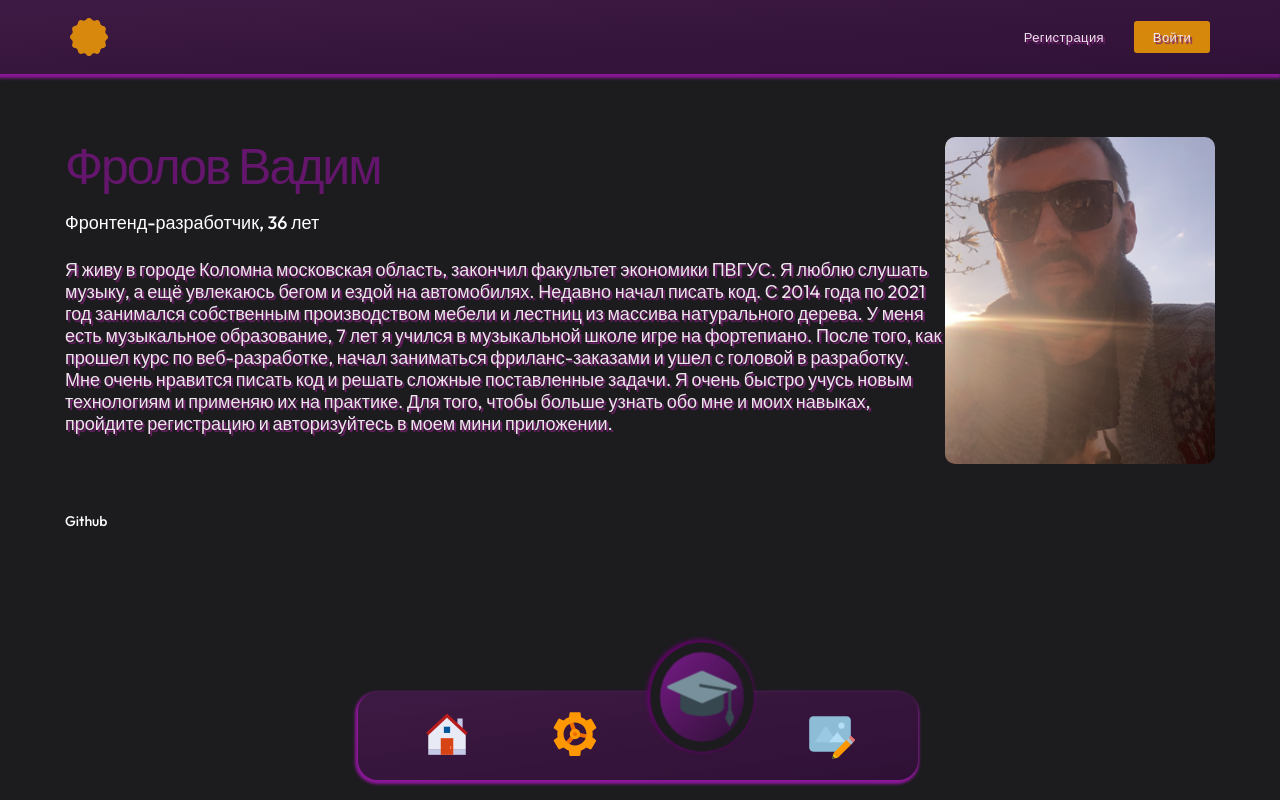
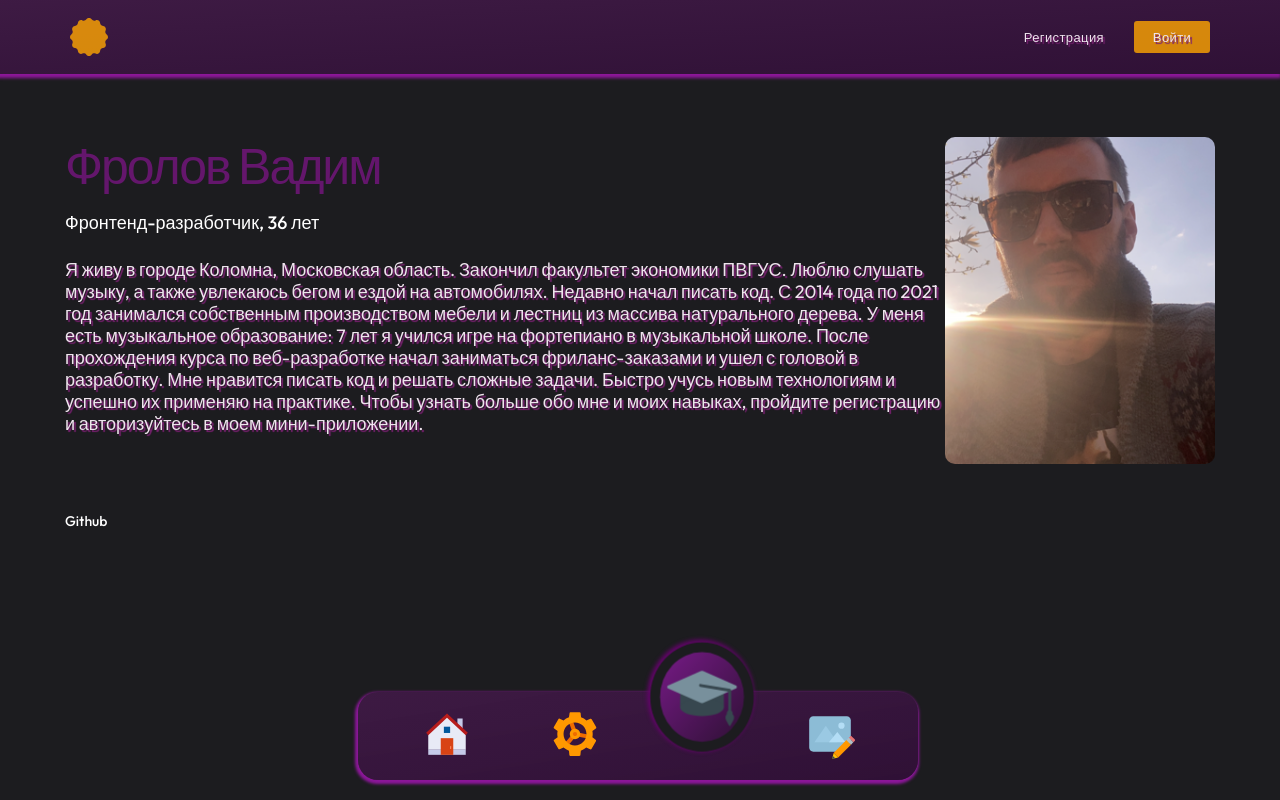
Before and after one commit to stefaniafrolovafrolov/frontend-developer, a React (Create React App) app in the folder frontend/: page /education in a window 1280 px wide. Built offline with nearby package versions, Linux system fonts and the light colour scheme; a web font is replaced by a local one.

Commit message:
Залить на сервер готовое портфолио

```diff
--- a/frontend/src/components/AboutMe/AboutMe.js
+++ b/frontend/src/components/AboutMe/AboutMe.js
@@ -12,18 +12,18 @@ function AboutMe() {
             <h3 className="about-me__title">Фролов Вадим</h3>
             <h4 className="about-me__info">Фронтенд-разработчик, 36 лет</h4>
             <p className="about-me__description">
-              Я живу в городе Коломна московская область, закончил факультет
-              экономики ПВГУС. Я люблю слушать музыку, а ещё увлекаюсь бегом и
+              Я живу в городе Коломна, Московская область. Закончил факультет
+              экономики ПВГУС. Люблю слушать музыку, а также увлекаюсь бегом и
               ездой на автомобилях. Недавно начал писать код. С 2014 года по
               2021 год занимался собственным производством мебели и лестниц из
-              массива натурального дерева. У меня есть музыкальное образование,
-              7 лет я учился в музыкальной школе игре на фортепиано. После того,
-              как прошел курс по веб-разработке, начал заниматься
-              фриланс-заказами и ушел с головой в разработку. Мне очень нравится
-              писать код и решать сложные поставленные задачи. Я очень быстро
-              учусь новым технологиям и применяю их на практике. Для того, чтобы
-              больше узнать обо мне и моих навыках, пройдите регистрацию и
-              авторизуйтесь в моем мини приложении.
+              массива натурального дерева. У меня есть музыкальное образование:
+              7 лет я учился игре на фортепиано в музыкальной школе. После
+              прохождения курса по веб-разработке начал заниматься
+              фриланс-заказами и ушел с головой в разработку. Мне нравится
+              писать код и решать сложные задачи. Быстро учусь новым технологиям
+              и успешно их применяю на практике. Чтобы узнать больше обо мне и
+              моих навыках, пройдите регистрацию и авторизуйтесь в моем
+              мини-приложении.
             </p>
             <a
               href="https://github.com/stefaniafrolovafrolov"
```
